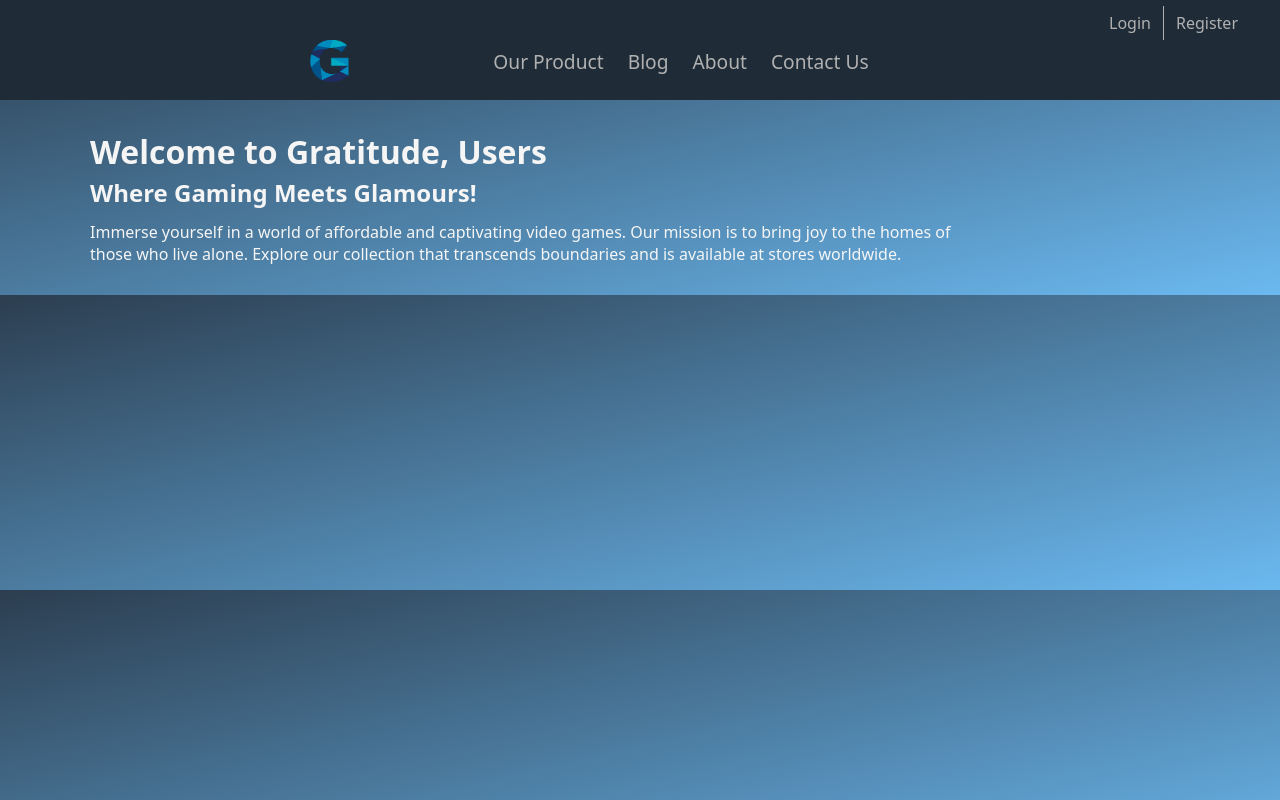
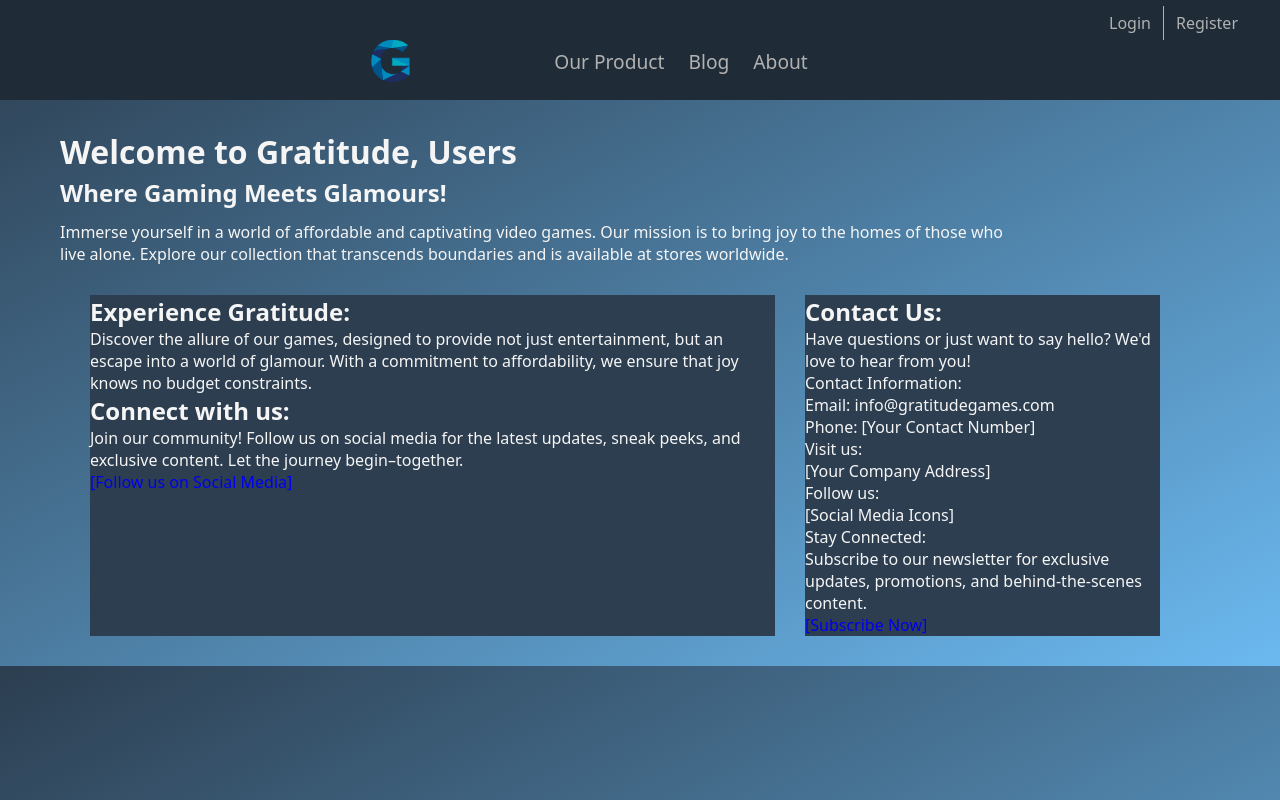
Before and after one commit to yuriprayitn/Gratitude, a plain HTML site: page index.html in a window 1280 px wide. Drawn offline with Linux system fonts and the light colour scheme.

Commit message:
add-html-landing page

```diff
--- a/css/style.css
+++ b/css/style.css
@@ -85,25 +85,45 @@ body {
     background-image: linear-gradient(to bottom right, var(--dark-blue), var(--light-blue));
 }
 
-.container {
+header {
     color: var(--white);
-    margin: 30px 90px;
+    margin: 30px 60px;
     color: whitesmoke;
 }
 
-.container h1 {
+header h1 {
     font-size: xx-large;
     font-weight: bolder;
 }
 
-.container h2 {
+header h2 {
     font-size: x-large;
     font-weight: bold;
     margin-top: 3px;
 }
 
-.container p {
+header p {
     font-size: medium;
     margin-top: 12px;
-    width: 80%;
+    width: 82%;
 }
+
+.container {
+    /* background-color: var(--dark-blue); */
+    margin: 30px 90px;
+    color: whitesmoke;
+    display: flex;
+}
+
+.left-container {
+    flex: 60%;
+    background-color: var(--dark-blue);
+    margin-right: 30px;
+}
+
+.right-container {
+    flex: 30%;
+    right: 0;
+    background-color: var(--dark-blue);
+    margin-right: 30px;
+}
--- a/index.html
+++ b/index.html
@@ -18,16 +18,45 @@
                     <li><a href="#">Our Product</a></li>
                     <li><a href="#">Blog</a></li>
                     <li><a href="#">About</a></li>
-                    <li><a href="#">Contact Us</a></li>
                 </ul>
             </div>
         </div>
     </nav>
 
-    <div class="container">
+    <header>
         <h1>Welcome to Gratitude, Users</h1>
         <h2>Where Gaming Meets Glamours!</h2>
         <p>Immerse yourself in a world of affordable and captivating video games. Our mission is to bring joy to the homes of those who live alone. Explore our collection that transcends boundaries and is available at stores worldwide.</p>
+    </header>
+
+    <div class="container">
+        <div class="left-container">
+            <h2>Experience Gratitude:</h2>
+            <p>Discover the allure of our games, designed to provide not just entertainment, but an escape into a world of glamour. With a commitment to affordability, we ensure that joy knows no budget constraints.</p>
+
+            <h2>Connect with us:</h2>
+            <p>Join our community! Follow us on social media for the latest updates, sneak peeks, and exclusive content. Let the journey begin–together.</p>
+            <a href="#">[Follow us on Social Media]</a>
+        </div>
+
+        <div class="right-container">
+            <h2>Contact Us:</h2>
+            <p>Have questions or just want to say hello? We'd love to hear from you!</p>
+
+            <p>Contact Information:</p>
+            <p>Email: info@gratitudegames.com</p>
+            <p>Phone: [Your Contact Number]</p>
+
+            <p>Visit us:</p>
+            <p>[Your Company Address]</p>
+
+            <p>Follow us:</p>
+            <p>[Social Media Icons]</p>
+
+            <p>Stay Connected:</p>
+            <p>Subscribe to our newsletter for exclusive updates, promotions, and behind-the-scenes content.</p>
+            <a href="#">[Subscribe Now]</a>
+        </div>
     </div>
 
 </body>
```
